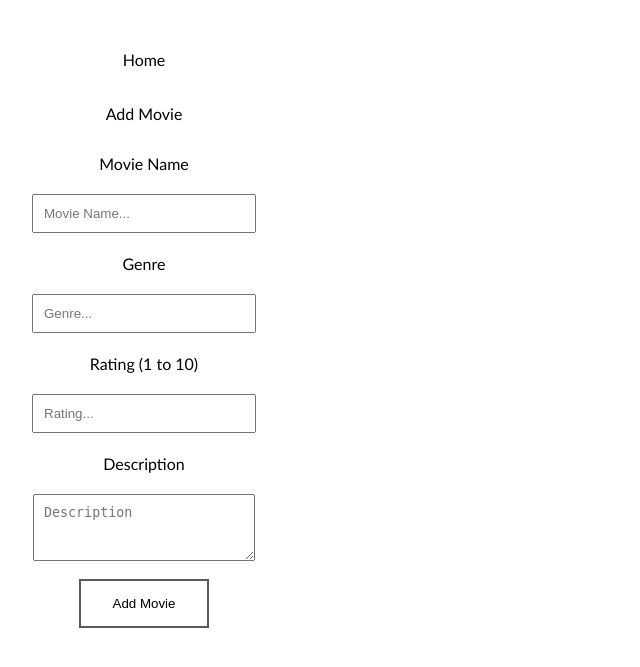
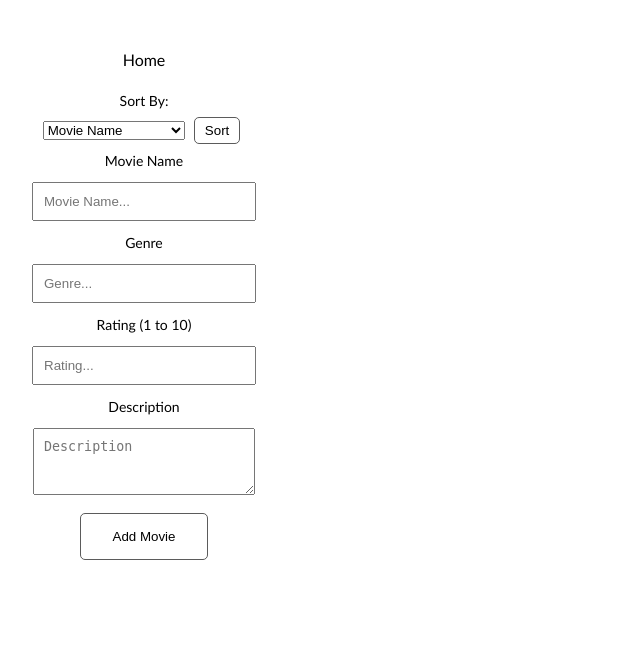
Before and after one commit to jenniferlai43/movie-rating-system, a Node server app: page / in a window 1280 px wide. Shown: the part 60-727 px from the top of the page, without its empty margins (0-640 px from the left). Run offline with Node 20, Linux system fonts and the light colour scheme; data that the repository does not hold is empty; some libraries are stand-ins or nearby versions.

Commit message:
Added nonfuncional sort-by feature for movies. - edited some css for the index sidebar.

```diff
--- a/app/routes/movie_routes.js
+++ b/app/routes/movie_routes.js
@@ -7,7 +7,7 @@ module.exports = function(app) {
 
 	//index page
 	app.get('/', function(req, res) {
-		Rating.find(function(err, movies) {
+		Rating.find({}).sort({rate: 'descending'}).exec(function(err, movies) {
 			if (err) {
 				res.send({'error': 'An error has occurred'});
 			}
--- a/public/styles.css
+++ b/public/styles.css
@@ -14,6 +14,12 @@ img
     max-height: 20px;
     padding: 10px 10px;
     display: flex;
+}
+
+p
+{
+    font-size: 14px;
+    margin: 8px 14px;
 }
 
 .header {
@@ -57,7 +63,7 @@ img
 
 .container-sidebar button {
     background-color: transparent;
-    border: 2px #5B5B5B solid;
+    border: 1px #5B5B5B solid;
     outline: none;
     color: black;
     margin: 10px 0px;
@@ -66,6 +72,12 @@ img
     text-decoration: none;
     -webkit-transition: 0.5s;
     transition: 0.5s;
+    border-radius: 5px;
+}
+
+#sort_button {
+    margin: 0px 5px;
+    padding: 5px 10px;
 }
 
 .container-sidebar button:hover {
@@ -122,6 +134,7 @@ img
     -webkit-transition: 0.5s;
     transition: 0.5s;
     display: inline-block;
+    border-radius: 5px;
 }
 
 .movie-list ul #movie:hover{
--- a/views/partials/main-sidebar.ejs
+++ b/views/partials/main-sidebar.ejs
@@ -2,7 +2,14 @@
 <div class = "container-sidebar">
 	<div class = "nav">
 		<a href = "/"><li>Home</li></a>
-		<li id = "collapsible_trigger">Add Movie</li>
+		<!--<li id = "collapsible_trigger">Add Movie</li>-->
+		<p>Sort By:</p>
+		<select>
+			<option>Movie Name</option>
+			<option>Rating (descending)</option>
+			<option>Rating (ascending)</option>
+		</select>
+		<button id = "sort_button" type="button" onclick="sort()">Sort</button>
 		<div class = "collapse_form">
 			<!--<form action = '/movies' method = 'POST'>-->
 			<form id = "rating_input">
```
